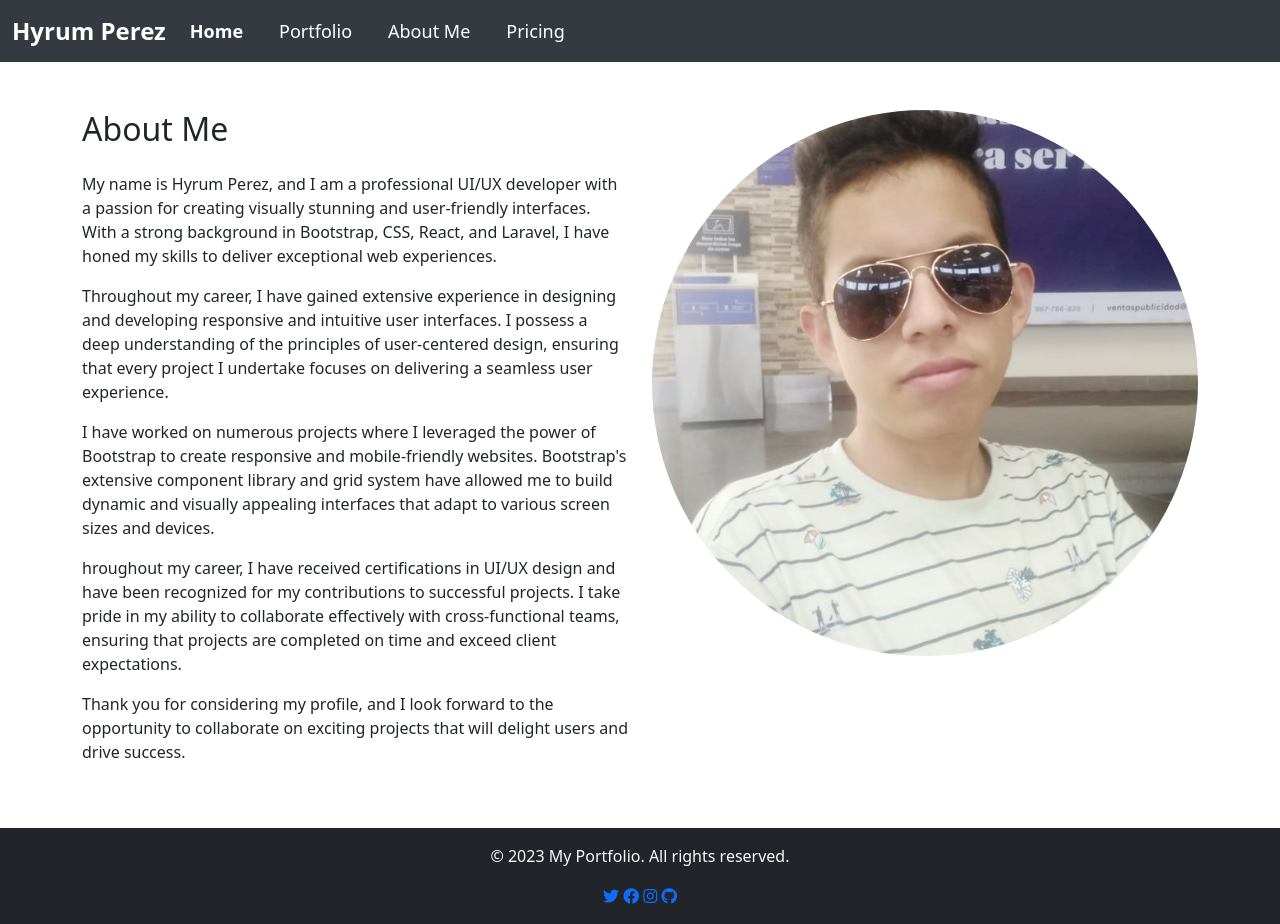
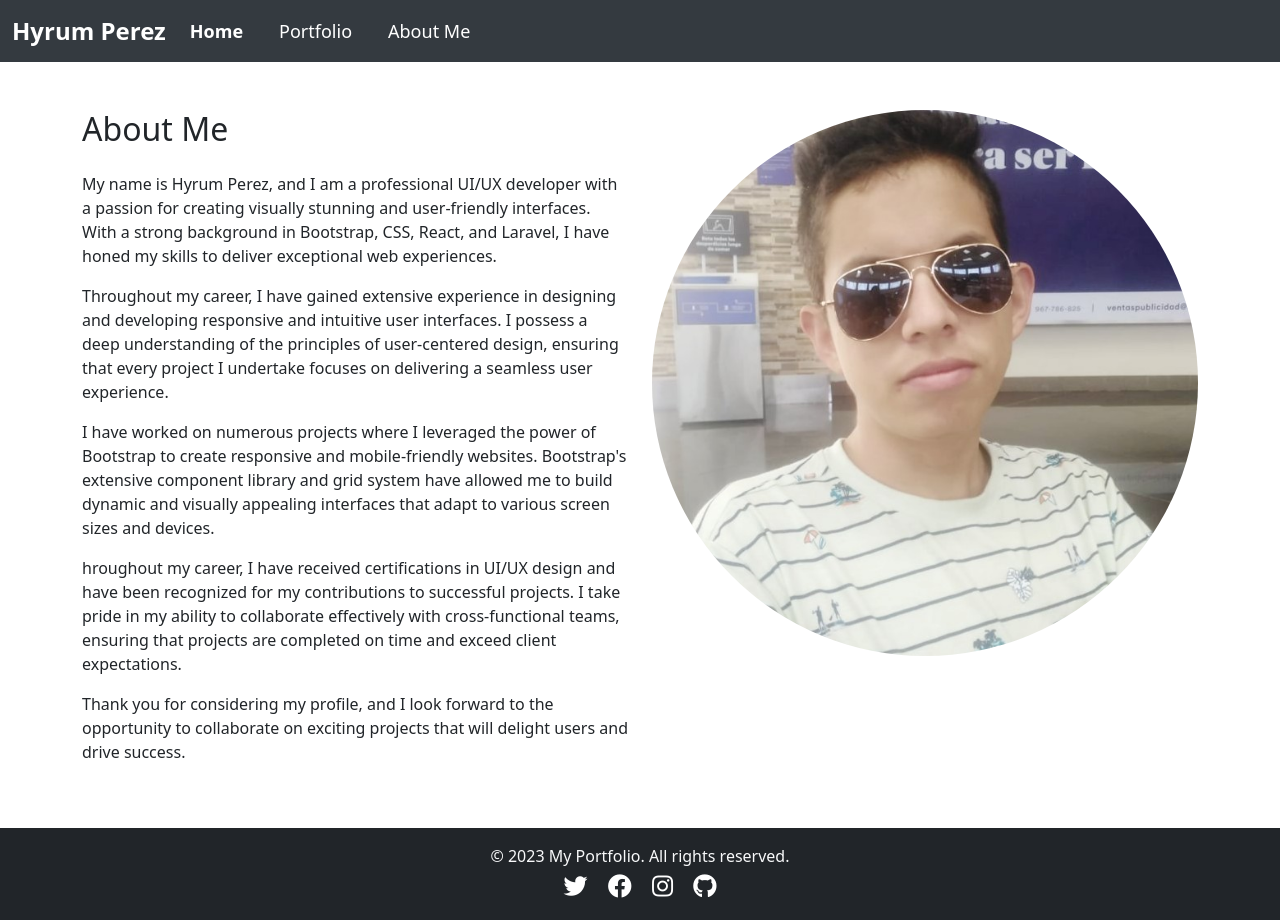
Before and after one commit to hyrumpro/portfolio-website, a plain HTML site: page about-me.html in a window 1280 px wide. Drawn offline with nearby package versions, Linux system fonts and the light colour scheme.

Commit message:
Changes Professioanal

```diff
--- a/about-me.html
+++ b/about-me.html
@@ -23,7 +23,6 @@
         <a class="nav-link active" aria-current="page" href="index.html">Home</a>
         <a class="nav-link" href="portfolio.html">Portfolio</a>
         <a class="nav-link" href="about-me.html">About Me</a>
-        <a class="nav-link" href="pricing.html">Pricing</a>
       </div>
     </div>
   </div>
--- a/styles.css
+++ b/styles.css
@@ -161,3 +161,24 @@ html {
 .call-to-action .section-title {
   margin-bottom: 30px;
 }
+
+
+footer {
+  background-color: #333;
+  color: #fff;
+}
+
+footer p {
+  margin-bottom: 0;
+}
+
+.social-icons a {
+  color: #fff;
+  font-size: 1.5rem;
+  margin: 0 0.5rem;
+  transition: color 0.3s ease;
+}
+
+.social-icons a:hover {
+  color: #ccc;
+}
--- a/styles2.css
+++ b/styles2.css
@@ -234,6 +234,26 @@ img {
   margin-top: 10px;
 }
 
+footer {
+  background-color: #333;
+  color: #fff;
+}
+
+footer p {
+  margin-bottom: 0;
+}
+
+.social-icons a {
+  color: #fff;
+  font-size: 1.5rem;
+  margin: 0 0.5rem;
+  transition: color 0.3s ease;
+}
+
+.social-icons a:hover {
+  color: #ccc;
+}
+
 
 
 /* Media Queries */
```
Also changed, not shown: index.html (+13 -0 lines), portfolio.html (+12 -2 lines).
